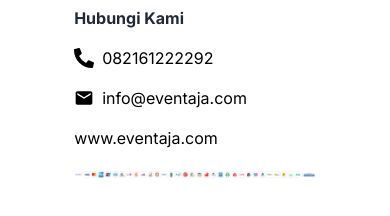
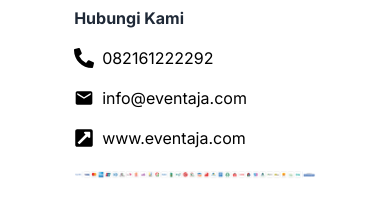
Before and after one commit to dimas-ishaq/eventaja, a Next.js app: page /events in a window 390 px wide. Shown: the part 9640-9856 px from the top of the page. Built offline with nearby package versions, Linux system fonts and the light colour scheme.

Commit message:
update: telephone icon

```diff
--- a/components/footer/index.jsx
+++ b/components/footer/index.jsx
@@ -5,6 +5,7 @@
   FaFacebookSquare,
   FaTwitterSquare,
   FaInstagramSquare,
+  FaExternalLinkSquareAlt,
 } from 'react-icons/fa';
 import { MdEmail } from 'react-icons/md';
 import Image from 'next/image';
@@ -149,8 +150,11 @@
                 info@eventaja.com
               </p>
             </div>
-            <div className="link link-hover hover:text-violet-900 text-black block mb-4 cursor-pointer">
-              www.eventaja.com
+            <div className="text-black mb-4 flex items-center cursor-pointer hover:text-violet-900">
+              <FaExternalLinkSquareAlt className="mr-2 text-xl text-black hover:text-violet-900" />
+              <p className="text-black hover:text-violet-900">
+                www.eventaja.com
+              </p>
             </div>
           </div>
         </div>
```
